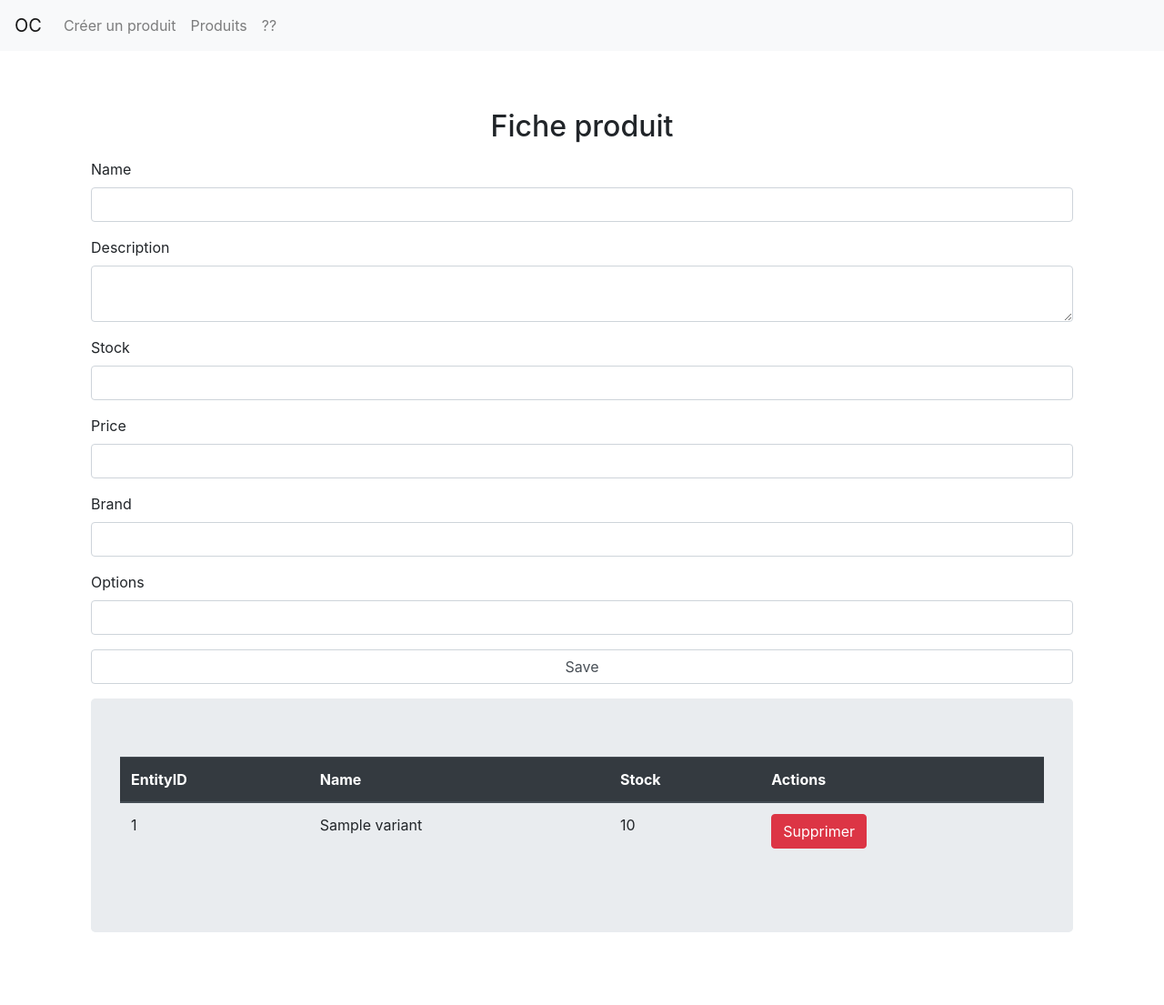
After one commit to QuentG/offer-configurator, a Symfony app: template templates/admin/products/update.html.twig in a window 1280 px wide. The commit adds this page. Shown: the whole page at 91% size. Run offline with Twig, Linux system fonts and the light colour scheme; the template is opened without the code that fills it: most values are stand-ins (such as "Sample title", 1, 10 or a date in 2020); form fields are guessed from the names that the template uses; some libraries are stand-ins or nearby versions.

Commit message:
some admin views

```diff
--- a/src/Entity/Product.php
+++ b/src/Entity/Product.php
@@ -15,6 +15,9 @@ use Symfony\Component\Serializer\Annotation\Groups;
 class Product
 {
     use TimestampableTrait;
+
+    const PARENT_TYPE = 'configurable';
+    const CHILD_TYPE = 'simple';
 
     /**
      * @ORM\Id
--- a/templates/_includes/header.html.twig
+++ b/templates/_includes/header.html.twig
@@ -6,10 +6,10 @@
     <div class="collapse navbar-collapse" id="navbarNav">
         <ul class="navbar-nav">
             <li class="nav-item">
-                <a class="nav-link" href="{{ path('products.create') }}">Créer un produit</a>
+                <a class="nav-link" href="{{ path('admin.products.create') }}">Créer un produit</a>
             </li>
             <li class="nav-item">
-                <a class="nav-link" href="#">Produits</a>
+                <a class="nav-link" href="{{ path('admin.products.index') }}">Produits</a>
             </li>
             <li class="nav-item">
                 <a class="nav-link" href="#">??</a>
--- /dev/null
+++ b/templates/admin/products/update.html.twig
@@ -0,0 +1,58 @@
+{% extends 'base.html.twig' %}
+
+{% block title %}Tableau de bord{% endblock %}
+
+{% block body %}
+    <div class="container">
+        <h2 class="my-3 text-center">Fiche produit</h2>
+        {{ form_start(form) }}
+            <div class="form-group">
+                {{ form_row(form.name) }}
+            </div>
+            <div class="form-group">
+                {{ form_row(form.description) }}
+            </div>
+            <div class="form-group">
+                {{ form_row(form.stock) }}
+            </div>
+            <div class="form-group">
+                {{ form_row(form.price) }}
+            </div>
+            <div class="form-group">
+                {{ form_row(form.brand) }}
+            </div>
+            <div class="form-group">
+               {{ form_row(form.options) }}
+            </div>
+            <div class="form-group">
+                <button type="submit" class="form-control">Save</button>
+            </div>
+        {{ form_end(form) }}
+
+
+        <div class="jumbotron container">
+        <table class="table">
+            <thead class="thead-dark">
+                <tr>
+                    <th scope="col">EntityID</th>
+                    <th scope="col">Name</th>
+                    <th scope="col">Stock</th>
+                    <th scope="col">Actions</th>
+                </tr>
+            </thead>
+            <tbody>
+                {% for variant in variants %}
+                <tr>
+                    <td>{{ variant.entityId }}</td>
+                    <td>{{ variant.name }}</td>
+                    <td>{{ variant.stock }}</td>
+                    <td>
+                        <a href="#" class="btn btn-danger">Supprimer</a>
+                    </td>
+                </tr>
+                {% endfor %}
+            </tbody>
+        </table>
+        </div>
+    </div>
+{% endblock %}
```
Also changed, not shown: src/Controller/Admin/ProductController.php (+35 -2 lines), templates/admin/products/index.html.twig (added, +31 -0 lines).
